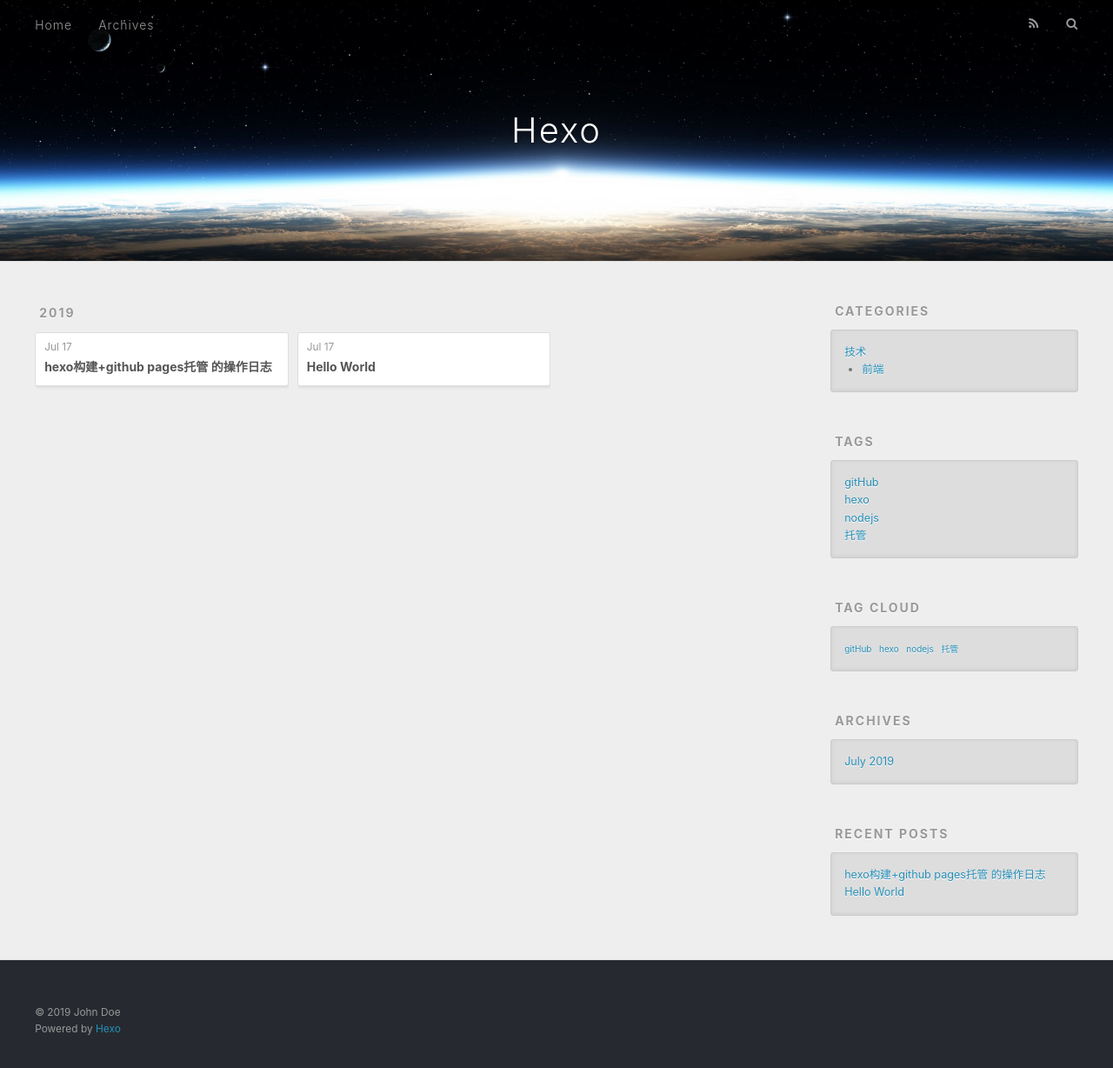
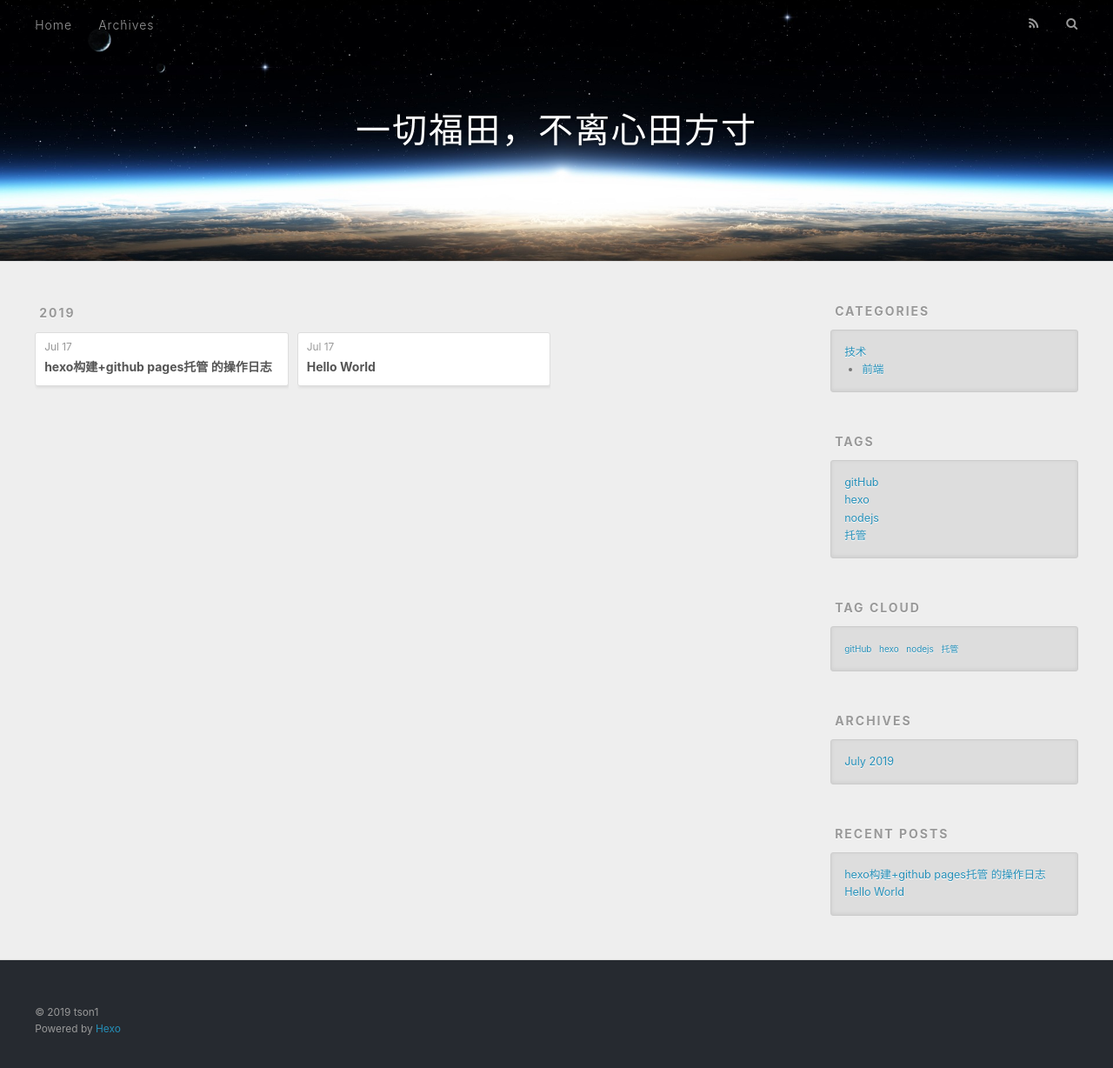
Before and after one commit to Tson1/techBlogDeploy, a plain HTML site: page archives/2019/07/index.html in a window 1280 px wide. Shown: the whole page at 87% size. Drawn offline with nearby package versions, Linux system fonts and the light colour scheme.

Commit message:
Site updated: 2019-08-30 21:47:01

```diff
--- a/archives/2019/07/index.html
+++ b/archives/2019/07/index.html
@@ -5,17 +5,17 @@
 
 
 
-  <title>Archives: 2019/7 | Hexo</title>
+  <title>Archives: 2019/7 | 一切福田，不离心田方寸</title>
   <meta name="viewport" content="width=device-width, initial-scale=1, maximum-scale=1">
   <meta property="og:type" content="website">
-<meta property="og:title" content="Hexo">
+<meta property="og:title" content="一切福田，不离心田方寸">
 <meta property="og:url" content="https://tblog.xfutian.com/archives/2019/07/index.html">
-<meta property="og:site_name" content="Hexo">
+<meta property="og:site_name" content="一切福田，不离心田方寸">
 <meta property="og:locale" content="en">
 <meta name="twitter:card" content="summary">
-<meta name="twitter:title" content="Hexo">
+<meta name="twitter:title" content="一切福田，不离心田方寸">
 
-    <link rel="alternate" href="/atom.xml" title="Hexo" type="application/atom+xml">
+    <link rel="alternate" href="/atom.xml" title="一切福田，不离心田方寸" type="application/atom+xml">
 
 
     <link rel="icon" href="/favicon.png">
@@ -34,7 +34,7 @@
   <div id="header-outer" class="outer">
     <div id="header-title" class="inner">
       <h1 id="logo-wrap">
-        <a href="/" id="logo">Hexo</a>
+        <a href="/" id="logo">一切福田，不离心田方寸</a>
       </h1>
 
     </div>
@@ -183,7 +183,7 @@
 
   <div class="outer">
     <div id="footer-info" class="inner">
-      &copy; 2019 John Doe<br>
+      &copy; 2019 tson1<br>
       Powered by <a href="http://hexo.io/" target="_blank">Hexo</a>
     </div>
   </div>
```
Also changed, not shown: 2019/07/17/20190817_creatBlog/index.html (+5 -5 lines), 2019/07/17/hello-world/index.html (+5 -5 lines), archives/2019/index.html (+7 -7 lines), archives/index.html (+7 -7 lines), categories/技术/index.html (+7 -7 lines), categories/技术/前端/index.html (+7 -7 lines), index.html (+7 -7 lines), tags/gitHub/index.html (+7 -7 lines), tags/hexo/index.html (+7 -7 lines), tags/nodejs/index.html (+7 -7 lines), tags/托管/index.html (+7 -7 lines).
